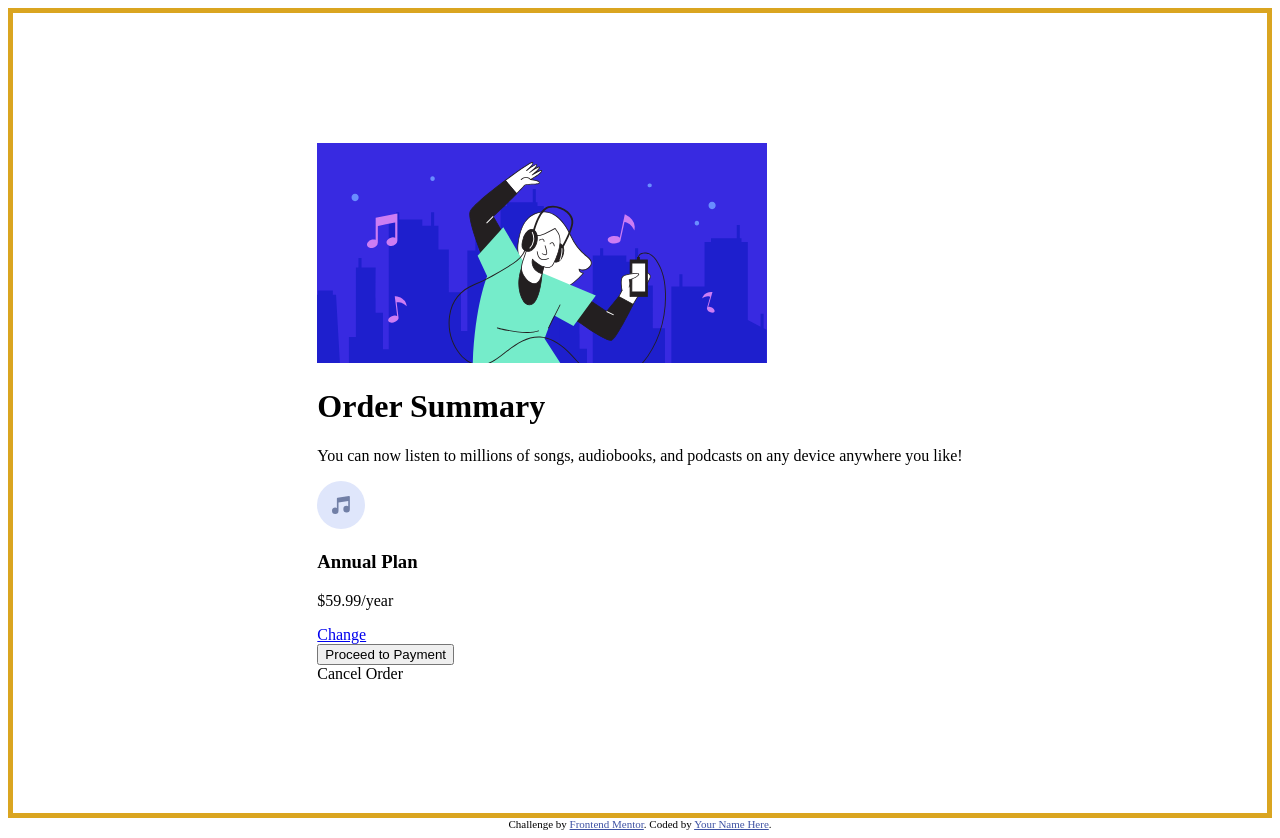
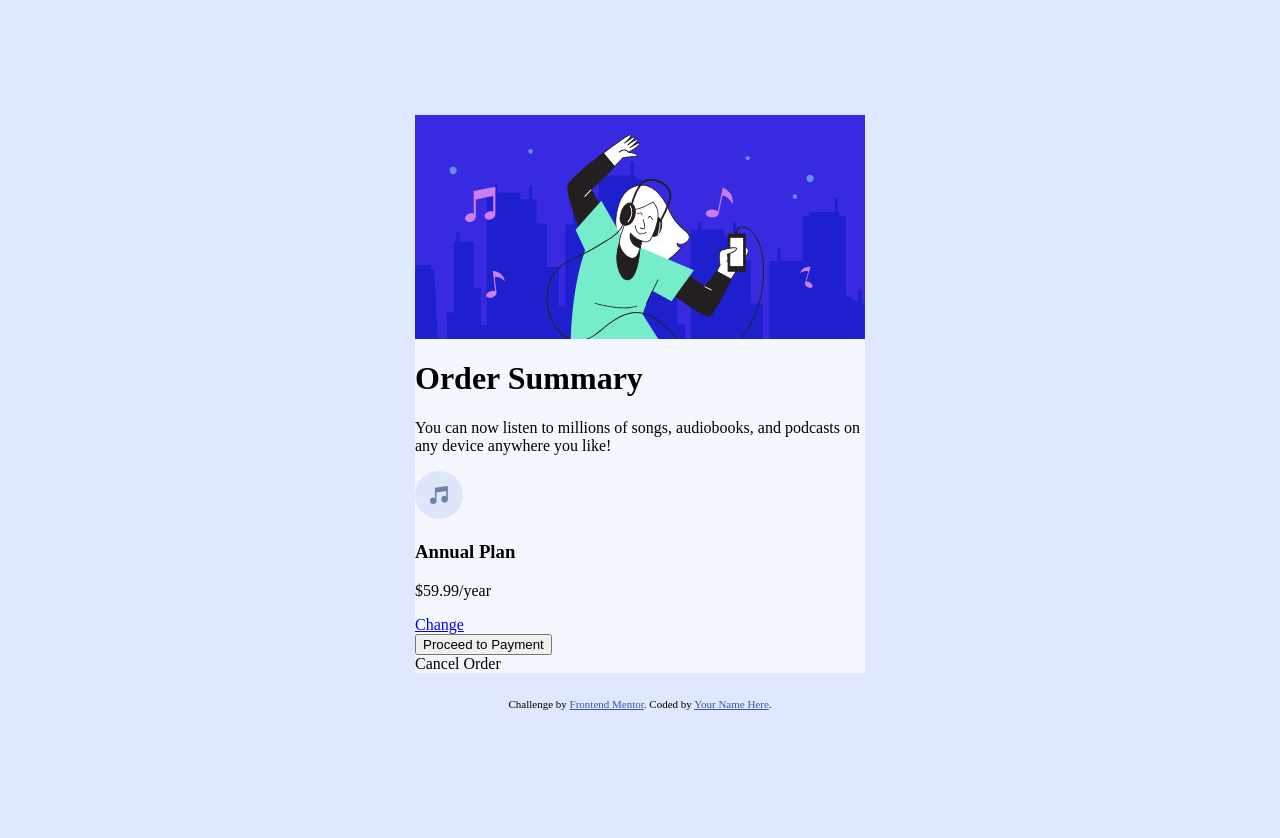
Before and after one commit to hkimchii/order-summary-component-main, a plain HTML site: page index.html in a window 1280 px wide. After the commit the page ends 800 px from the top, so only its background shows below. Drawn offline with Linux system fonts and the light colour scheme; a web font is replaced by a local one.

Commit message:
commit operation

```diff
--- a/css/style.css
+++ b/css/style.css
@@ -1,16 +1,78 @@
-.body {
+body {
+  width: auto;
   height: 100vh;
+  margin: 0;
   display: flex;
-  border: 5px solid goldenrod;
+  flex-direction: column;
   justify-content: center;
   align-items: center;
+  background-color: hsl(225, 100%, 94%);
 }
 
 .order {
-    display: flex;
-    flex-direction: column;
+  width: 325px;
+  min-width: 325px;
+  display: flex;
+  flex-direction: column;
+  align-items: center;
+  margin: 10px;
 }
 
 .head-image {
-    flex: stretch;
+  min-width: 325px;
+  width: 325px;
+  margin: 0;
 }
+
+#head-img {
+  max-width: 100%;
+  min-width: 325px;
+  width: 325px;
+  height: 100%;
+}
+
+.container {
+  width: 100%;
+  min-width: 325px;
+  background-color: hsl(225, 100%, 98%);
+}
+
+@media (min-width: 460px) {
+  body {
+    width: auto;
+    height: 100vh;
+    margin: 0;
+    display: flex;
+    flex-direction: column;
+    justify-content: center;
+    align-items: center;
+    background-color: hsl(225, 100%, 94%);
+  }
+
+  .order {
+    width: 450px;
+    min-width: 325px;
+    display: flex;
+    flex-direction: column;
+    align-items: center;
+    margin: 25px;
+  }
+
+  .head-image {
+    min-width: 325px;
+    width: auto;
+    margin: 0;
+  }
+
+  #head-img {
+    max-width: 100%;
+    min-width: 325px;
+    width: auto;
+    height: 100%;
+  }
+
+  .container {
+    width: 100%;
+    background-color: hsl(225, 100%, 98%);
+  }
+}
--- a/index.html
+++ b/index.html
@@ -30,10 +30,9 @@
     </style>
   </head>
   <body>
-    <div class="body">
       <div class="order">
         <div class="head-image">
-          <img src="images/illustration-hero.svg" />
+          <img id="head-img" src="images/illustration-hero.svg" />
         </div>
         <div class="container">
           <h1 class="container-header">Order Summary</h1>
@@ -63,6 +62,5 @@
       <a href="https://www.frontendmentor.io?ref=challenge" target="_blank"
         >Frontend Mentor</a
       >. Coded by <a href="#">Your Name Here</a>.
-    </div>
   </body>
 </html>
```
